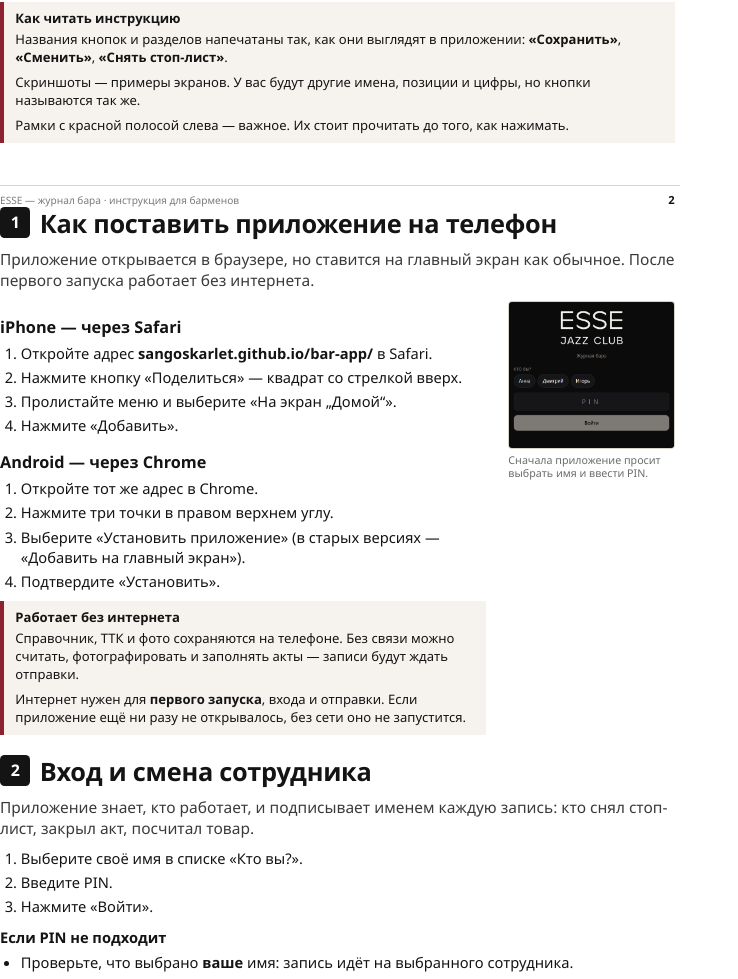
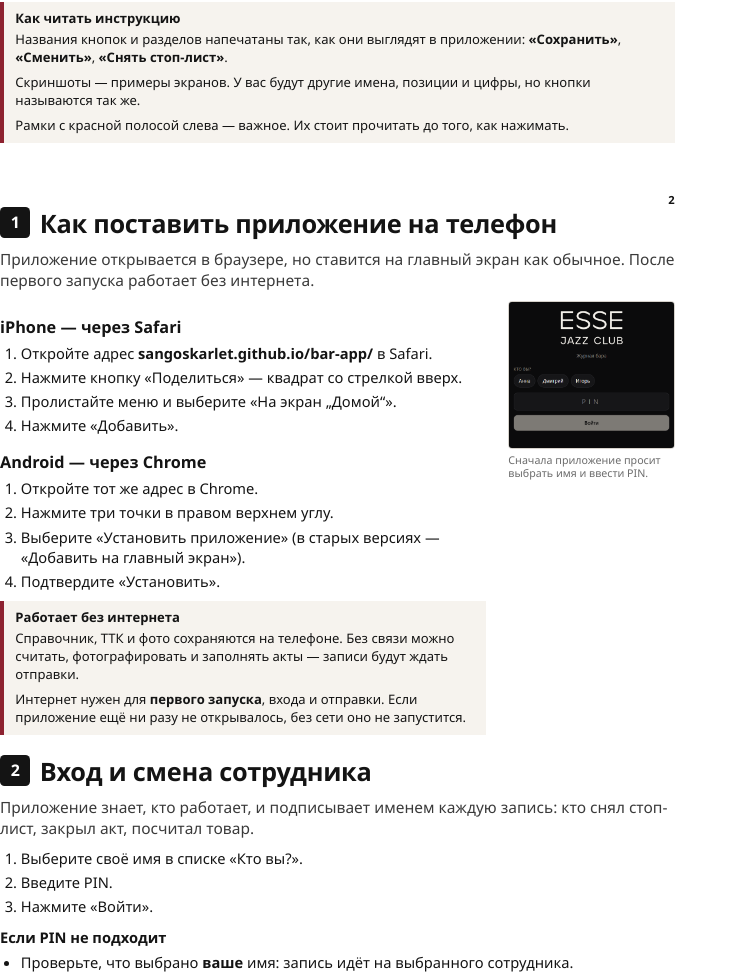
Before and after one commit to sangoskarlet/bar-app, a plain HTML site: page docs/manual/инструкция-бармена.html in a window 1280 px wide. Shown: the part 1807-2786 px from the top of the page, without its empty margins (0-738 px from the left). Drawn offline with Linux system fonts and the light colour scheme.

Commit message:
docs(инструкция): убран колонтитул и пустые поля, адрес только в установке

```diff
--- a/docs/manual/инструкция-бармена.html
+++ b/docs/manual/инструкция-бармена.html
@@ -20,9 +20,9 @@
   .page:last-child { page-break-after: auto; break-after: auto; }
   .footer {
     position: absolute; left: 0; right: 0; bottom: 0;
-    display: flex; justify-content: space-between; align-items: baseline;
-    font-size: 7.6pt; color: #7a7a7a;
-    border-top: 0.2mm solid #d8d4cd; padding-top: 1.6mm; padding-right: 1.5mm;
+    display: flex; justify-content: flex-end; align-items: baseline;
+    font-size: 8pt; color: #7a7a7a;
+    padding-top: 1.6mm; padding-right: 1.5mm;
   }
   .footer .pg { font-weight: 700; color: #141414; font-size: 8.4pt; }
 
@@ -88,7 +88,7 @@
   .toc .sub { font-size: 9.2pt; color: #6b6b6b; display: block; margin-top: 0.4mm; }
 
   /* Обложка */
-  .cover { height: 266.5mm; position: relative; }
+  .cover { height: 266.5mm; position: relative; padding-left: 1.2mm; }
   .cover .top-line { height: 1.2mm; background: #141414; width: 42mm; }
   .cover .brand { margin-top: 34mm; font-size: 46pt; letter-spacing: 7pt; font-weight: 300; line-height: 1; }
   .cover .brand-sub { margin-top: 2mm; font-size: 13pt; letter-spacing: 5.4pt; color: #555; }
@@ -120,7 +120,6 @@
 <!-- ============ 1. ОБЛОЖКА ============ -->
 <div class="page cover">
   <div class="top-line"></div>
-  <div class="mark">ВЕРСИЯ 1.0</div>
   <div class="brand">ESSE</div>
   <div class="brand-sub">JAZZ CLUB</div>
 
@@ -134,9 +133,7 @@
     <div class="line"></div>
   </div>
 
-  <div class="addr">
-    Адрес приложения: sangoskarlet.github.io/bar-app/ · Инструкция для внутреннего использования
-  </div>
+
 </div>
 
 <!-- ============ 2. ОГЛАВЛЕНИЕ ============ -->
@@ -168,7 +165,7 @@
     <p>Рамки с красной полосой слева — важное. Их стоит прочитать до того, как нажимать.</p>
   </div>
 
-  <div class="footer"><span>ESSE — журнал бара · инструкция для барменов</span><span class="pg">2</span></div>
+  <div class="footer"><span class="pg">2</span></div>
 </div>
 
 <!-- ============ 3. УСТАНОВКА + ВХОД ============ -->
@@ -223,7 +220,7 @@
   <h3>Сменить сотрудника</h3>
   <p>На главной сверху: <b>«Смена: Имя»</b> и кнопка <b>«Сменить»</b>. Нажмите её, когда телефон передаёте коллеге. Если в очереди есть неотправленные записи, приложение предупредит — они всё равно отправятся.</p>
 
-  <div class="footer"><span>ESSE — журнал бара · инструкция для барменов</span><span class="pg">3</span></div>
+  <div class="footer"><span class="pg">3</span></div>
 </div>
 
 <!-- ============ 4. ГЛАВНЫЙ ЭКРАН ============ -->
@@ -285,7 +282,7 @@
     <p>Запись не приняли. Нажмите на полоску: там будет причина. Чаще всего это смена PIN. Тогда: «Сменить» → войти с новым PIN → вернуться в «Отправка» → <b>«Повторить»</b>.</p>
   </div>
 
-  <div class="footer"><span>ESSE — журнал бара · инструкция для барменов</span><span class="pg">4</span></div>
+  <div class="footer"><span class="pg">4</span></div>
 </div>
 
 <!-- ============ 5. ИНВЕНТАРИЗАЦИЯ ============ -->
@@ -329,7 +326,7 @@
     </div>
   </div>
 
-  <div class="footer"><span>ESSE — журнал бара · инструкция для барменов</span><span class="pg">5</span></div>
+  <div class="footer"><span class="pg">5</span></div>
 </div>
 
 <!-- ============ 6. ТТК ============ -->
@@ -376,7 +373,7 @@
     <p>Помните вкус, но не название? Введите в поиск «лайм», «имбирь» или «просекко» — приложение покажет все позиции, где он есть.</p>
   </div>
 
-  <div class="footer"><span>ESSE — журнал бара · инструкция для барменов</span><span class="pg">6</span></div>
+  <div class="footer"><span class="pg">6</span></div>
 </div>
 
 <!-- ============ 7. ПЕРЕРАБОТКА ============ -->
@@ -422,7 +419,7 @@
     </div>
   </div>
 
-  <div class="footer"><span>ESSE — журнал бара · инструкция для барменов</span><span class="pg">7</span></div>
+  <div class="footer"><span class="pg">7</span></div>
 </div>
 
 <!-- ============ 8. ЭТИКЕТКА ============ -->
@@ -471,7 +468,7 @@
   <p>Под превью мелким текстом написано, откуда взят срок: <b>«Срок 24 ч (справочник)»</b>, <b>«Срок 24 ч (по умолчанию) — позиции нет в справочнике»</b> или <b>«правили вручную»</b>. Срок можно поменять в поле <b>«Срок хранения»</b> — в часах.</p>
   <p>На самой этикетке печатаются название, <b>«изг.»</b> (когда сделали) и <b>«годен до»</b>. Справочник сроков ведёт владелец; если срока нет, приложение ставит 24 часа и честно пишет об этом под превью. Если под превью написано, что название не помещается, — сократите его в поле «Название».</p>
 
-  <div class="footer"><span>ESSE — журнал бара · инструкция для барменов</span><span class="pg">8</span></div>
+  <div class="footer"><span class="pg">8</span></div>
 </div>
 
 <!-- ============ 9. ФОТО УБОРКИ ============ -->
@@ -514,7 +511,7 @@
     <p>Вердикт — подсказка, а не запрет. Даже при «Критично» или «Не удалось проверить» можно нажать <b>«Всё равно закрыть»</b> или <b>«Позже»</b> и продолжить работу. Но замечание лучше исправить сразу. Без интернета снимок сохранится, а вердикт появится в <b>«Истории снимков»</b>, когда будет связь.</p>
   </div>
 
-  <div class="footer"><span>ESSE — журнал бара · инструкция для барменов</span><span class="pg">9</span></div>
+  <div class="footer"><span class="pg">9</span></div>
 </div>
 
 <!-- ============ 10. СТОП-ЛИСТ ============ -->
@@ -554,7 +551,7 @@
     <p>Фотографируйте планшет целиком. Половина колонки в кадре — половина стоп-листа в учёте.</p>
   </div>
 
-  <div class="footer"><span>ESSE — журнал бара · инструкция для барменов</span><span class="pg">10</span></div>
+  <div class="footer"><span class="pg">10</span></div>
 </div>
 
 <!-- ============ 11. ЧЕК-ЛИСТЫ ============ -->
@@ -598,7 +595,7 @@
     <p>Прогон сохраняется на телефоне. Откройте «Чек-листы» снова: на карточке списка будет <b>«Продолжить»</b> — отметки на месте.</p>
   </div>
 
-  <div class="footer"><span>ESSE — журнал бара · инструкция для барменов</span><span class="pg">11</span></div>
+  <div class="footer"><span class="pg">11</span></div>
 </div>
 
 <!-- ============ 12. ВИКТОРИНА И ДУЭЛЬ ============ -->
@@ -649,7 +646,7 @@
     </div>
   </div>
 
-  <div class="footer"><span>ESSE — журнал бара · инструкция для барменов</span><span class="pg">12</span></div>
+  <div class="footer"><span class="pg">12</span></div>
 </div>
 
 <!-- ============ 13. ПРОБЛЕМЫ ============ -->
@@ -692,10 +689,9 @@
   </table>
 
   <div class="note" style="margin-top:6mm">
-    <span class="t">Телефоны</span>
-    <p>Старший бармен: ______________________________</p>
-    <p>Менеджер смены: ______________________________</p>
-    <p class="small muted">Впишите телефоны до того, как инструкция попадёт за бар. Если номера изменятся — исправьте здесь.</p>
+    <span class="t">Кому звонить</span>
+    <p><b>Старший бармен</b> — уточните номер у администратора.</p>
+    <p><b>Менеджер</b> — уточните номер у администратора.</p>
   </div>
 
   <div class="note warn">
@@ -703,7 +699,7 @@
     <p>1) Не удаляйте приложение и не очищайте данные браузера: вместе с ними пропадут неотправленные записи. 2) Сфотографируйте экран с ошибкой. 3) Позвоните старшему бармену или менеджеру и скажите, что именно делали.</p>
   </div>
 
-  <div class="footer"><span>ESSE — журнал бара · инструкция для барменов</span><span class="pg">13</span></div>
+  <div class="footer"><span class="pg">13</span></div>
 </div>
 
 <!-- ============ 14. ПАМЯТКА ============ -->
@@ -746,13 +742,9 @@
     </ul>
   </div>
 
-  <div class="memo-bottom">
-    <p><b>Телефон старшего бармена:</b> ______________________________</p>
-    <p><b>Телефон менеджера:</b> ______________________________</p>
-    <p class="small muted" style="margin-top:4mm">ESSE — журнал бара. Инструкция для барменов, версия 1.0 · 24.11.2026. Адрес приложения: sangoskarlet.github.io/bar-app/</p>
-  </div>
 
-  <div class="footer"><span>ESSE — журнал бара · инструкция для барменов</span><span class="pg">14</span></div>
+
+  <div class="footer"><span class="pg">14</span></div>
 </div>
 
 </body>
```
Also changed, not shown: 2 other files.
